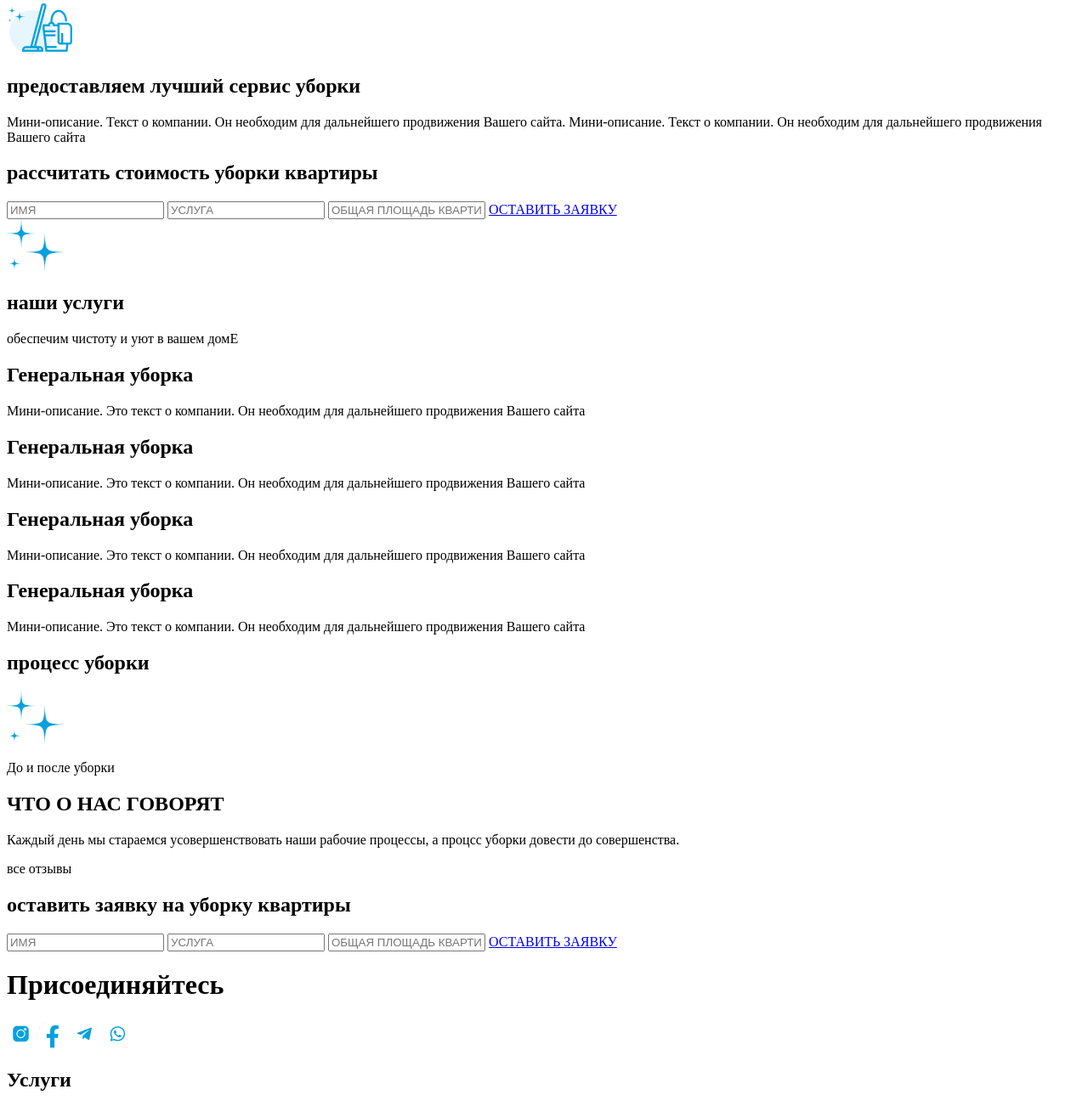
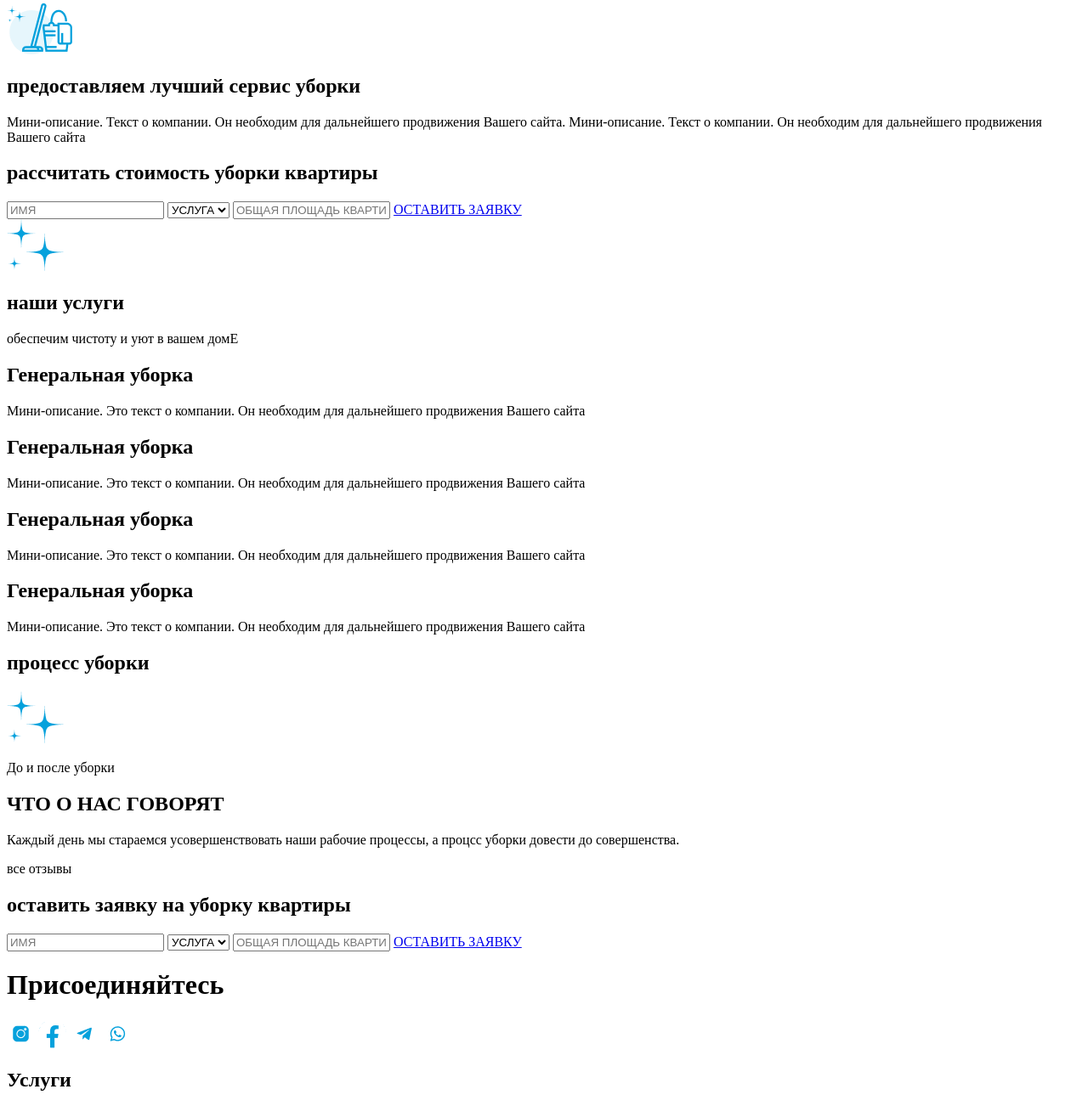
Before and after one commit to emporteme/ProClean, a plain HTML site: page index.html in a window 1280 px wide. Shown: the part 2811-4113 px from the top of the page at 85% size. Drawn offline with Linux system fonts and the light colour scheme.

Commit message:
complete html part

```diff
--- a/index.html
+++ b/index.html
@@ -184,7 +184,12 @@
                 <h2>рассчитать стоимость <span>уборки квартиры</span></h2>
                 <form action="#">
                     <input type="text" placeholder="ИМЯ">
-                    <input type="text" placeholder="УСЛУГА">
+                    <select className='form-input' name='price' id='price'>
+                        <option value='85'>УСЛУГА</option>
+                        <option value='250'>УСЛУГА</option>
+                        <option value='500'>УСЛУГА</option>
+                        <option value='2000'>УСЛУГА</option>
+                    </select>
                     <input type="text" placeholder="ОБЩАЯ ПЛОЩАДЬ КВАРТИРЫ">
                     <a href="#" class="btn">ОСТАВИТЬ ЗАЯВКУ</a>
                 </form>
@@ -251,7 +256,12 @@
                 </h2>
                 <form action="#">
                     <input type="text" placeholder="ИМЯ">
-                    <input type="text" placeholder="УСЛУГА">
+                    <select className='form-input' name='price' id='price'>
+                        <option value='85'>УСЛУГА</option>
+                        <option value='250'>УСЛУГА</option>
+                        <option value='500'>УСЛУГА</option>
+                        <option value='2000'>УСЛУГА</option>
+                    </select>
                     <input type="text" placeholder="ОБЩАЯ ПЛОЩАДЬ КВАРТИРЫ">
                     <a href="#" class="btn">ОСТАВИТЬ ЗАЯВКУ</a>
                 </form>
```
